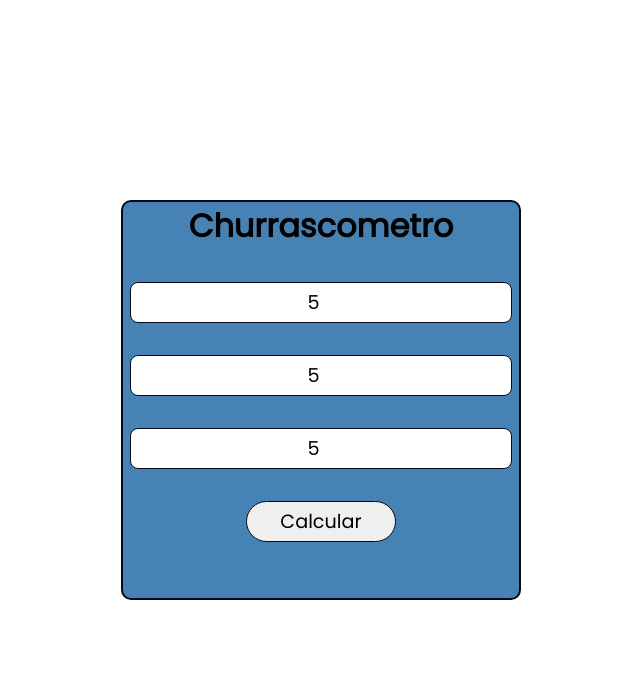
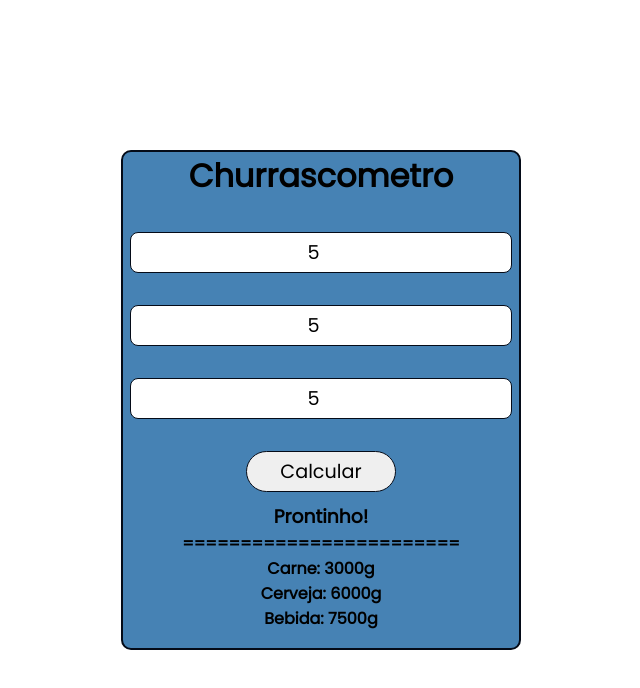
Before and after one commit to jhonnlennon/acompAulasProgBR, a plain HTML site: page PROJ_CHURRASCOMETRO/index.html in a window 1280 px wide. Both pictures are taken after typing "5", "5", "5" into the empty fields and a click on the input "Calcular". Shown: the whole page, without its empty margins (319-959 px from the left). Drawn offline with Linux system fonts and the light colour scheme.

Commit message:
Treinamento Javascript

```diff
--- a/PROJ_CHURRASCOMETRO/index.html
+++ b/PROJ_CHURRASCOMETRO/index.html
@@ -5,7 +5,7 @@
     <meta charset="UTF-8">
     <meta http-equiv="X-UA-Compatible" content="IE=edge">
     <meta name="viewport" content="width=device-width, initial-scale=1.0">
-    <script src="./script.js"></script>
+
     <link rel="stylesheet" href="./style.css">
     <title>Churrascômetro</title>
 </head>
@@ -18,15 +18,13 @@
             <input type="number" name="criancas" id="criancas" placeholder="Crianças">
             <input type="number" name="duracao" id="duracao" placeholder="Duração">
             <input type="submit" id="submit" value="Calcular" onclick="calcular()">
-            <div class="result">
-                <ul>
-                    <li id="carne"></li>
-                    <li id="cervejas"></li>
-                    <li id="bebidas"></li>
-                </ul>
+            <div id="resultado">
+
             </div>
         </div>
+
     </div>
+    <script src="./script.js"></script>
 </body>
 
 </html>
--- a/PROJ_CHURRASCOMETRO/script.js
+++ b/PROJ_CHURRASCOMETRO/script.js
@@ -1,5 +1,5 @@
 
-function calcular() {
+
 /* Nossa lógica */
 /*carne - 400g/people, if + 6hours 650g */
 /*cerveja - 1200ml/people, if +6hours 2000ml  */
@@ -7,15 +7,54 @@ function calcular() {
 
 /*children = 0.5 */
 
-    let inputAdultos = document.getElementById("adultos");
-    let inputCriancas = document.getElementById("criancas");
-    let inputDuracao = document.getElementById("duracao");
+var inputAdultos = document.getElementById("adultos");
+var inputCriancas = document.getElementById("criancas");
+var inputDuracao = document.getElementById("duracao");
+var resultado = document.getElementById("resultado");
 
-    var adultos = inputAdultos.value;
+
+
+function calcular() {
+
+    let adultos = inputAdultos.value;
     let criancas = inputCriancas.value;
     let duracao = inputDuracao.value;
 
-    if (duracao > 6 && criancas > 0) {
+    let qtdTotalCarne = carnePorPessoa(duracao) * adultos + (carnePorPessoa(duracao) / 2 * criancas);
+    let qtdTotalCerveja = cervejaPorPessoa(duracao) * adultos;
+    let qtdTotalBebida = bebidasPorPessoa(duracao) * adultos + (bebidasPorPessoa(duracao) / 2 * criancas);
+
+    resultado.innerHTML = `<h3>Prontinho!<h3>`;
+    resultado.innerHTML += `========================`
+    resultado.innerHTML += `<p>Carne: ${qtdTotalCarne}g</p>`;
+    resultado.innerHTML += `<p>Cerveja: ${qtdTotalCerveja}g</p>`;
+    resultado.innerHTML += `<p>Bebida: ${qtdTotalBebida}g</p>`;
+}
+
+function carnePorPessoa(duracao) {
+    if (duracao >= 6) {
+        return 650;
+    } else {
+        return 400;
+    }
+}
+
+function cervejaPorPessoa(duracao) {
+    if (duracao >= 6) {
+        return 2000;
+    } else {
+        return 1200;
+    }
+}
+
+function bebidasPorPessoa(duracao) {
+    if (duracao >= 6) {
+        return 1500;
+    } else {
+        return 1000;
+    }
+}
+/*     if (duracao > 6 && criancas > 0) {
         let resultadoCarne = ((adultos * 650) + ((criancas * 650) / 2)); //resultado carne
         let resultadoRefrigerante = criancas * 1500; //resultado refri
         let resultadoCerveja = adultos * 2000; //resultado cerveja
@@ -43,4 +82,4 @@ function calcular() {
 function lancar() {
     let liCarner = document.getElementById("carne");
     liCarner.innerHTML = "A quantidade mínima de carne é: "
-}
+} */
--- a/PROJ_CHURRASCOMETRO/style.css
+++ b/PROJ_CHURRASCOMETRO/style.css
@@ -20,12 +20,15 @@ body{
     flex-direction: column;
     align-items: center;
     width: 400px;
-    height: 400px;
+    min-height: 500px;
     border: 2px solid #040b18;
     border-radius: 10px;
     text-align: center; /*Alinha os textos no centro*/
     background-color: steelblue;
-
+}
+#resultado{
+    margin-top: 10px;
+    font-weight: 600;
 }
 .input{
     display: flex;
```
Lines whose indentation alone changed are shown as unchanged.
